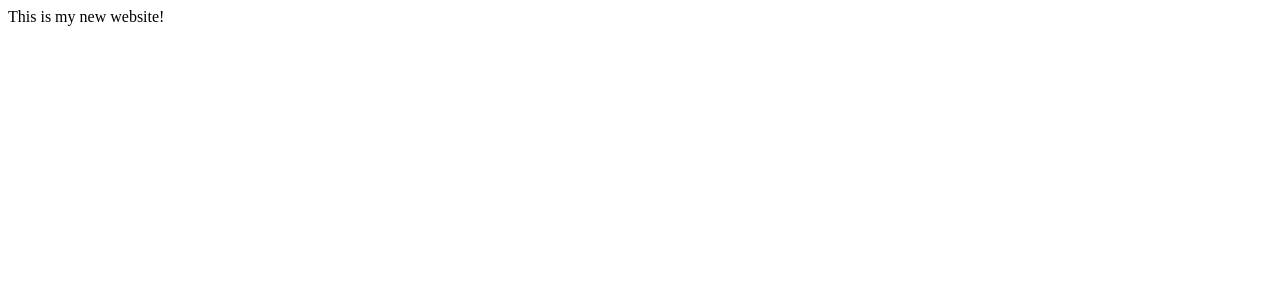
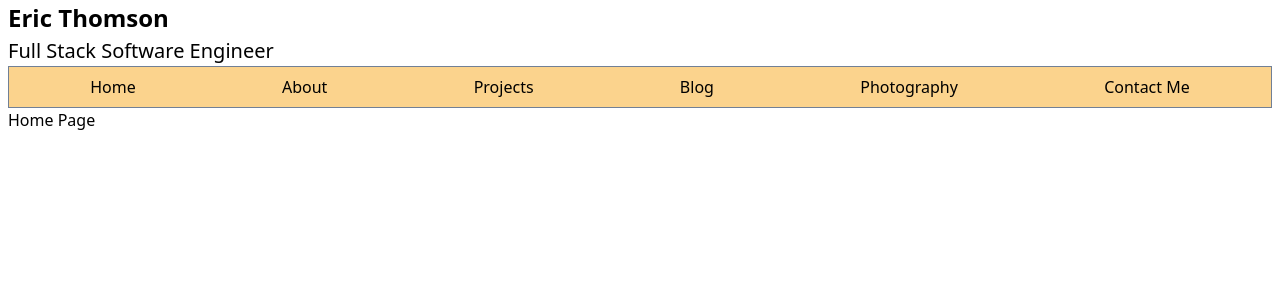
Before and after one commit to ericthomson13/portfolio, a React (Create React App) app: page / in a window 1280 px wide. Shown: the top 300 px of the page. Built offline with nearby package versions, Linux system fonts and the light colour scheme.

Commit message:
Router Added, Component Folder, Tailwind Updated
Added Router and Routes
Added Component Folder, Folders for Routes and basic route files
Updated Tailwindcss so functioning and handling layout

```diff
--- a/postcss.config.js
+++ b/postcss.config.js
@@ -1,4 +1,6 @@
+/* eslint-disable global-require */
 const tailwindcss = require('tailwindcss');
+
  module.exports = {
      plugins: [
          tailwindcss('./tailwind.js'),
--- a/src/App.js
+++ b/src/App.js
@@ -1,9 +1,65 @@
 import React from 'react';
+import {
+  BrowserRouter as Router,
+  Switch,
+  Route,
+  Link
+} from "react-router-dom";
+
+import About from './components/about/About';
+import Blog from './components/blog/Blog';
+import ContactMe from './components/contactMe/ContactMe';
+import Home from './components/home/Home';
+import Photography from './components/photography/Photography';
+import Projects from './components/projects/Projects';
 
 const App = () => (
-  <div className="App" >
-    <div>This is my new website!</div>
-  </div>
+    <Router className='w-screen'>
+      <div className='w-full px-2'>
+      <div className="font-bold text-2xl">Eric Thomson</div>
+      <div className="text-xl">Full Stack Software Engineer</div>
+        <nav className='flex w-full border border-gray-600 bg-orange-300 items-center justify-around p-2'>
+          <span className="px-8">
+            <Link to='/'>Home</Link>
+          </span>
+          <span className="px-8">
+            <Link to='/about'>About</Link>
+          </span>
+          <span className="px-8">
+            <Link to='/projects'>Projects</Link>
+          </span>
+          <span className='px-8'>
+            <Link to='/blog'>Blog</Link>
+          </span>
+          <span className="px-8">
+            <Link to='/photography'>Photography</Link>
+          </span>
+          <span className="px-8">
+            <Link to='/contact-me'>Contact Me</Link>
+          </span>
+        </nav>
+        <Switch>
+          <Route path='/'>
+            <Home />
+          </Route>
+          <Route path='/about'>
+            <About />
+          </Route>
+          <Route path='/projects'>
+            <Projects />
+          </Route>
+          <Route path='/blog'>
+            <Blog />
+          </Route>
+          <Route path='/photography'>
+            <Photography />
+          </Route>
+          <Route path='/contact-me'>
+            <ContactMe />
+          </Route>
+        </Switch>
+      </div>
+    </Router>
 );
 
 export default App;
--- /dev/null
+++ b/src/components/about/About.js
@@ -0,0 +1,11 @@
+import React from 'react';
+
+const About = () => {
+  return (
+    <div>
+      About Me
+    </div>
+  );
+};
+
+export default About;
--- /dev/null
+++ b/src/components/blog/Blog.js
@@ -0,0 +1,9 @@
+import React from 'react';
+
+const Blog = () => (
+  <div>
+    Blog Page
+  </div>
+);
+
+export default Blog;
--- /dev/null
+++ b/src/components/contactMe/ContactMe.js
@@ -0,0 +1,13 @@
+import React, { useState, } from 'react';
+
+const ContactMe = () => {
+  const [name, setName] = useState();
+
+  return (
+    <div>
+      Contact Me
+    </div>
+  );
+};
+
+export default ContactMe;
--- /dev/null
+++ b/src/components/home/Home.js
@@ -0,0 +1,9 @@
+import React from 'react';
+
+const Home = () => (
+  <div>
+    Home Page
+  </div>
+);
+
+export default Home;
--- /dev/null
+++ b/src/components/photography/Photography.js
@@ -0,0 +1,10 @@
+
+import React from 'react';
+
+const Photography = () => (
+  <div>
+    Photography Page
+  </div>
+);
+
+export default Photography;
--- /dev/null
+++ b/src/components/projects/Projects.js
@@ -0,0 +1,9 @@
+import React from 'react';
+
+const Projects = () => (
+  <div>
+    Projects Page
+  </div>
+);
+
+export default Projects;
--- a/src/index.js
+++ b/src/index.js
@@ -3,6 +3,7 @@ import React from 'react';
 import ReactDOM from 'react-dom';
 import App from './App';
 import * as serviceWorker from './serviceWorker';
+import './styles/tailwind.css';
 
 ReactDOM.render(
   <React.StrictMode>
```
Also changed, not shown: package.json (+5 -4 lines), 1 other file (tests, documents, lock files or other folders).
